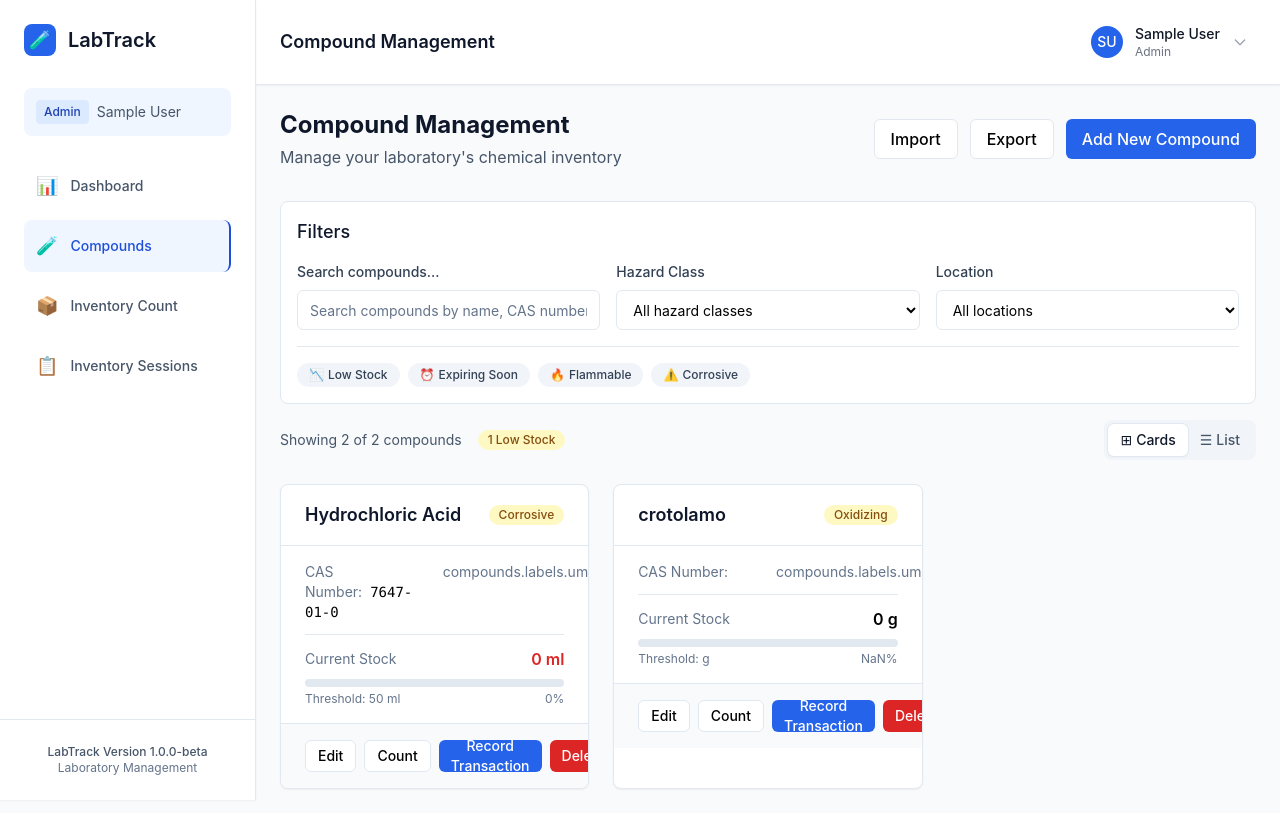
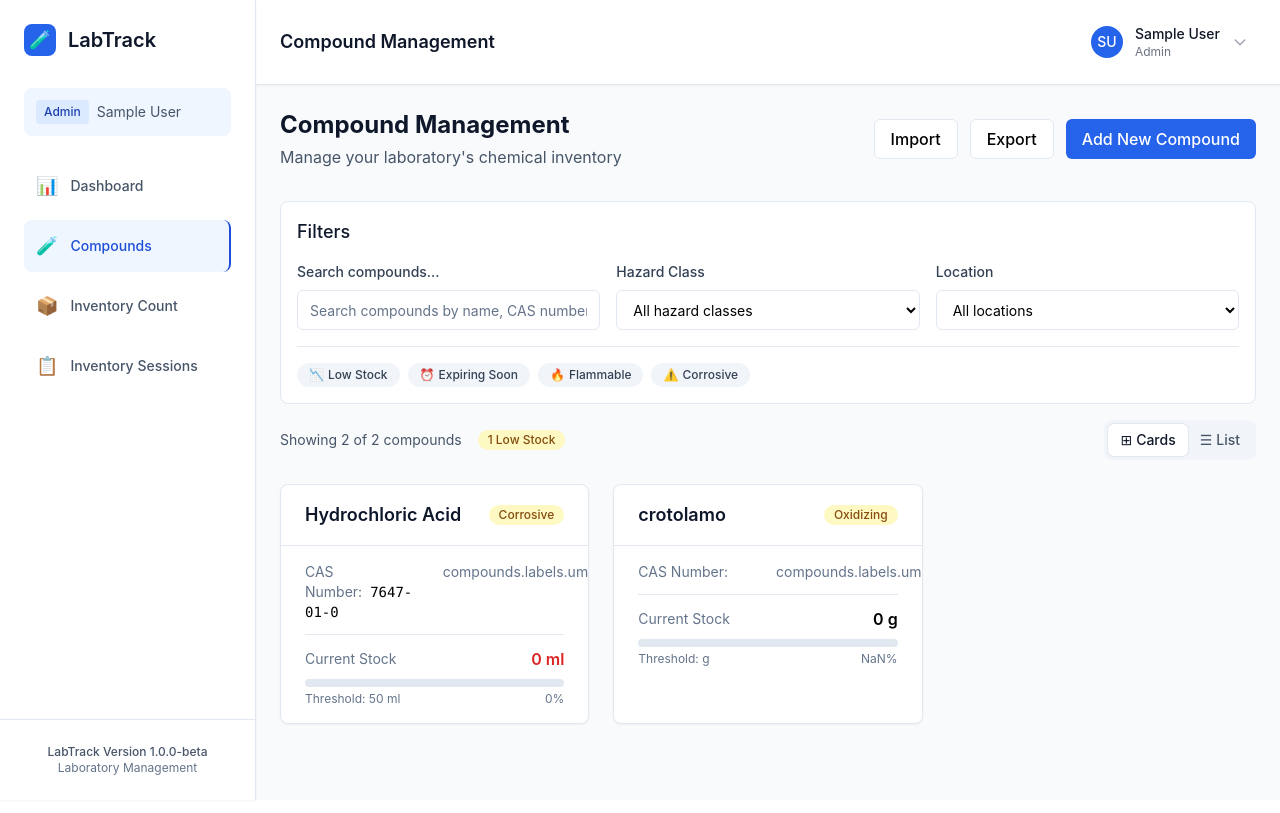
Before and after one commit to StrawberryFrappe/LabTrack, a Vue app in the folder frontend/: page /compounds in a window 1280 px wide. Built offline with nearby package versions, Linux system fonts and the light colour scheme; data requests are answered from the project's data file; sample sign-in values are in the browser's storage.

Commit message:
refactor: remove unused footer template and action buttons from CompoundCard component

```diff
--- a/frontend/src/components/compounds/CompoundCard.vue
+++ b/frontend/src/components/compounds/CompoundCard.vue
@@ -45,31 +45,6 @@
         </div>
       </div>
     </div>
-      <template #footer>
-      <div class="flex gap-2">
-        <!-- TODO: Add more action buttons (View Details, Duplicate, Delete) -->
-        <!-- TODO: Add context menu for additional actions -->
-        <!-- TODO: Add confirmation dialogs for destructive actions -->
-        <Button variant="outline" size="sm" @click="$emit('edit', compound)">
-          {{ $t('compounds.actions.edit') }}
-        </Button>
-        <Button variant="outline" size="sm" @click="$emit('scan', compound)">
-          {{ $t('compounds.actions.count') }}
-        </Button>
-        <Button
-          variant="primary"
-          size="sm"
-          @click="navigateToInventorySessions(compound)"
-        >
-          {{ $t('compounds.actions.recordTransaction') }}
-        </Button>
-        <Button variant="destructive" size="sm" @click="$emit('delete', compound)">
-          {{ $t('compounds.actions.delete') }}
-        </Button>
-        <!-- TODO: Add quick quantity adjust buttons -->
-        <!-- TODO: Add barcode generation/print button -->
-      </div>
-    </template>
   </Card>
 </template>
 
```
